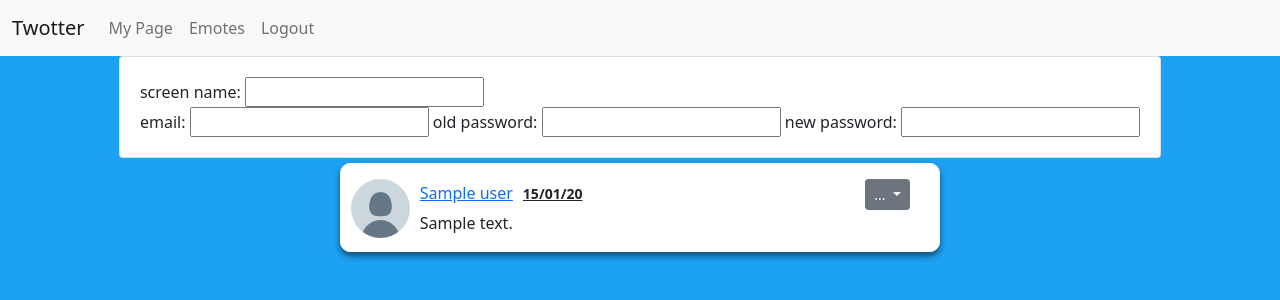
After one commit to mo-ccc/twitter_extended, a Flask app: template src/templates/settings.html in a window 1280 px wide. The commit adds this page. Shown: the top 300 px of the page. Run offline with Flask 2, Linux system fonts and the light colour scheme; the template is opened without the code that fills it: most values are stand-ins (such as "Sample title", 1, 10 or a date in 2020); parts of the project's set-up code (start-up, migrations or seed data) failed here and were passed over.

```diff
--- a/src/models/Account.py
+++ b/src/models/Account.py
@@ -2,12 +2,12 @@ from app import db
 
 class Account(db.Model):
     __tablename__ = "accounts"
-    id = db.Column(db.Integer, primary_key=True)
 
     user_id = db.Column(
         db.Integer,
         db.ForeignKey('users.id', ondelete="CASCADE"),
-        nullable=False
+        nullable=False,
+        primary_key = True
     )
 
     email = db.Column(db.String(), nullable=False, unique=True)
--- a/src/static/css/main.css
+++ b/src/static/css/main.css
@@ -1,5 +1,7 @@
 body {
 		background-color: rgb(29, 161, 242);
+		overflow-x: hidden;
+		max-width: 100%;
 	}
 
 #left-column {
@@ -15,6 +17,7 @@ body {
 	border-radius: 10px;
 	box-shadow: 0 4px 6px 0 rgba(0,0,0,0.5);
 }
+
 #left-column > .white {
 	width: 200px;
 }
@@ -28,12 +31,16 @@ body {
 }
 
 .white h6, .white time, .white p {
-	margin-left: 5px;
+	margin-left: 10px;
 }
 
 .inline, .inline-margin-left {
 	display: flex;
 	align-items: baseline;
+}
+
+.inline {
+	width: 100%;
 }
 
 .inline-margin-left > img {
@@ -111,3 +118,7 @@ body {
 .marg-left {
 	margin-left: 20px;
 }
+
+.paddy {
+	width: 85%;
+}
--- a/src/templates/layout.html
+++ b/src/templates/layout.html
@@ -8,20 +8,21 @@
     <meta name="viewport" content="width=device-width, initial-scale=1, shrink-to-fit=no">
 	{% block head %}
 	{% endblock %}
-    <link rel="stylesheet" href="https://stackpath.bootstrapcdn.com/bootstrap/4.3.1/css/bootstrap.min.css" integrity="sha384-ggOyR0iXCbMQv3Xipma34MD+dH/1fQ784/j6cY/iJTQUOhcWr7x9JvoRxT2MZw1T" crossorigin="anonymous">
+    <link href="https://cdn.jsdelivr.net/npm/bootstrap@5.0.0-beta1/dist/css/bootstrap.min.css" rel="stylesheet" integrity="sha384-giJF6kkoqNQ00vy+HMDP7azOuL0xtbfIcaT9wjKHr8RbDVddVHyTfAAsrekwKmP1" crossorigin="anonymous">
 	<link rel="stylesheet" href="{{url_for('static', filename='css/main.css')}}">
 
 
 </head>
 <body>
 	<nav class="navbar navbar-expand-lg navbar-light bg-light">
+		<div class="container-fluid">
 			<a class="navbar-brand" href="/">Twotter</a>
-		<button class="navbar-toggler" type="button" data-toggle="collapse" data-target="#navbarSupportedContent" aria-controls="navbarSupportedContent" aria-expanded="false" aria-label="Toggle navigation">
+			<button class="navbar-toggler" type="button" data-bs-toggle="collapse" data-bs-target="#navbarSupportedContent" aria-controls="navbarSupportedContent" aria-expanded="false" aria-label="Toggle navigation">
 				<span class="navbar-toggler-icon"></span>
 			</button>
 
 			<div class="collapse navbar-collapse" id="navbarSupportedContent">
-			<ul class="navbar-nav mr-auto">
+				<ul class="navbar-nav me-auto mb=2 mb-1g-0">
 					{% if auth %}
 					<li class="nav-item">
 						<a class="nav-link" href="/users/{{ auth }}">My Page</a>
@@ -41,6 +42,7 @@
 					</li>
 					{% endif %}
 				</ul>
+			</div>
 		</div>
 	  </nav>
 	{% with messages = get_flashed_messages() %}
@@ -68,12 +70,23 @@
 									<h6><a href="/users/{{tweet.user.id}}">
 										{{ tweet.user.screen_name }}
 									</a></h6>
-									<time data-toggle="tooltip" data-placement="top" title="{{ tweet.created_at.strftime('%d/%m/%Y, %H:%M:%S')}}">
+									<time data-bs-toggle="tooltip" data-placement="top" title="{{ tweet.created_at.strftime('%d/%m/%y, %H:%M:%S')}}">
 										<small><b><u>
-										{{ tweet.created_at.strftime('%d/%m/%Y') }}
+										{{ tweet.created_at.strftime('%d/%m/%y') }}
 										</u></b></small>
 									</time>
-									<button onclick="remove_tweet({{tweet.id}})">x</button>
+									<div class="dropdown" style="margin-left: auto;">
+										<button class="btn btn-sm btn-secondary dropdown-toggle" type="button" id="dropdownMenuButton" data-bs-toggle="dropdown" flip="true">
+											...
+										</button>
+										<div class="dropdown-menu" aria-labelledby="dropdownMenuButton">
+											{% if tweet.author_id == auth %}
+											<button class="dropdown-item" onclick="remove_tweet({{tweet.id}})">delete tweet</button>
+											{% endif %}
+											<a class="dropdown-item" href="#">wot</a>
+										</div>
+									</div>
+
 								</div>
 								<p class="tweet">{{ tweet.text }}</p>
 							</div>
@@ -84,13 +97,12 @@
 		</div>
 	{% endif %}
 	<script src="{{ url_for('static', filename='js/parse.js') }}"></script>
-	<script src="https://code.jquery.com/jquery-3.3.1.slim.min.js" integrity="sha384-q8i/X+965DzO0rT7abK41JStQIAqVgRVzpbzo5smXKp4YfRvH+8abtTE1Pi6jizo" crossorigin="anonymous"></script>
-    <script src="https://cdnjs.cloudflare.com/ajax/libs/popper.js/1.14.7/umd/popper.min.js" integrity="sha384-UO2eT0CpHqdSJQ6hJty5KVphtPhzWj9WO1clHTMGa3JDZwrnQq4sF86dIHNDz0W1" crossorigin="anonymous"></script>
-    <script src="https://stackpath.bootstrapcdn.com/bootstrap/4.3.1/js/bootstrap.min.js" integrity="sha384-JjSmVgyd0p3pXB1rRibZUAYoIIy6OrQ6VrjIEaFf/nJGzIxFDsf4x0xIM+B07jRM" crossorigin="anonymous"></script>
+	<script src="https://cdn.jsdelivr.net/npm/bootstrap@5.0.0-beta1/dist/js/bootstrap.bundle.min.js" integrity="sha384-ygbV9kiqUc6oa4msXn9868pTtWMgiQaeYH7/t7LECLbyPA2x65Kgf80OJFdroafW" crossorigin="anonymous"></script>
 	<script>
-		$(document).ready(function(){
-		  $('[data-toggle="tooltip"]').tooltip();
-		});
+		var tooltipTriggerList = [].slice.call(document.querySelectorAll('time'))
+		var tooltipList = tooltipTriggerList.map(function (tooltipTriggerEl) {
+			return new bootstrap.Tooltip(tooltipTriggerEl)
+		})
 
 		function remove_tweet(id){
 			console.log(id);
@@ -103,4 +115,6 @@
 			});
 		}
 	</script>
+	<style>
+	</style>
 </body>
--- /dev/null
+++ b/src/templates/settings.html
@@ -0,0 +1,20 @@
+{% extends "layout.html" %}
+{% block body %}
+	<div class="center">
+		<div class="card" style="padding: 20px;">
+			<form method="post">
+				<label for="screen-name">screen name:</label>
+				<input id="screen-name" name="screen-name">
+			</form>
+			<form method="post">
+				<label for="email">email:</label>
+				<input id="email" name="email">
+				<label for="old-password">old password:</label>
+				<input id="old-password" name="old-password">
+				<label for="new-password">new password:</label>
+				<input id="new-password" name="new-password">
+			</form>
+		</div>
+	</div>
+
+{% endblock %}
```
Also changed, not shown: src/controllers/user_controller.py (+11 -0 lines), src/migrations/versions/3044f797d920_changed_account_model_primary_key_to_.py (added, +28 -0 lines), src/static/js/delete_emote.js (deleted, +0 -9 lines). Lines whose indentation alone changed are shown as unchanged.
